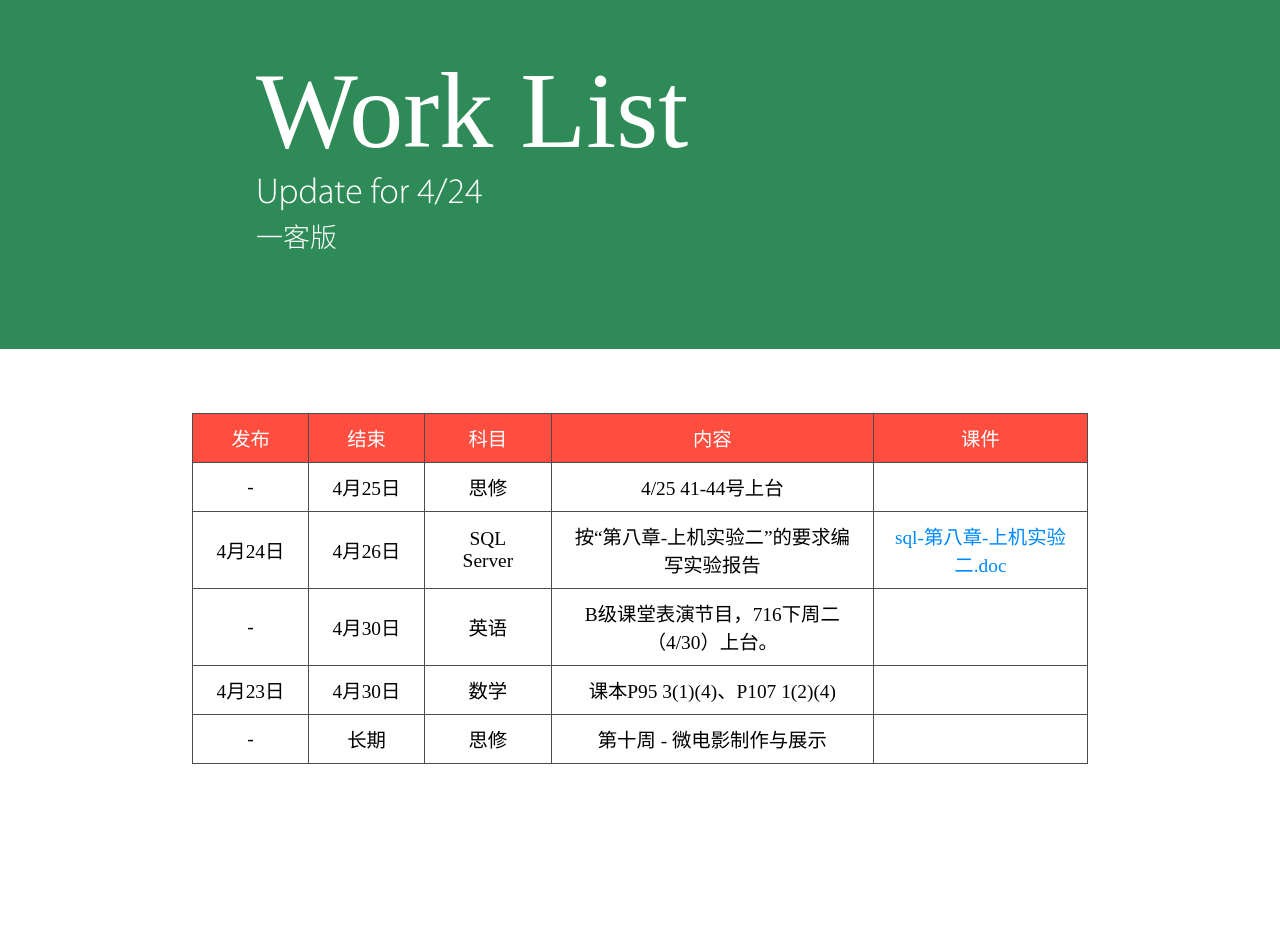
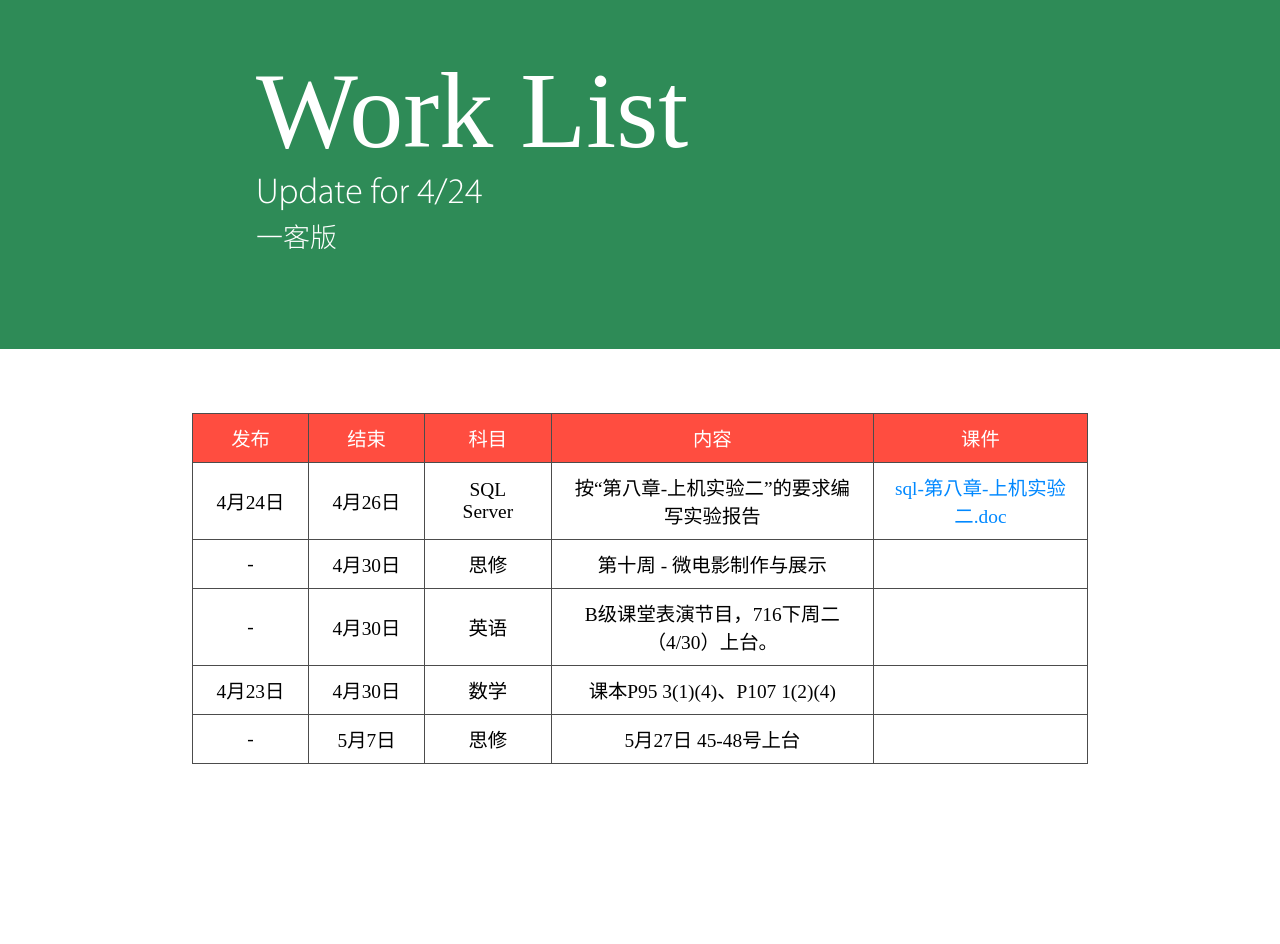
Before and after one commit to AMoLingran/Yeek, a PHP site: page /worklist in a window 1280 px wide. Shown: the part 41-985 px from the top of the page. Run offline with PHP 8.4, Linux system fonts and the light colour scheme.

Commit message:
UWL 0426

```diff
--- a/worklist/index.php
+++ b/worklist/index.php
@@ -11,9 +11,9 @@ $counter = 1;
 $list = [
 //    ['end' => '0422', 'start' => '0418', 'Subject' => 'php', 'info' => '编写发送电子邮件实验报告，并导出phpMyAdmin的test表', 'annex' => 'php-发送电子邮件实验报告.doc'],
     ['end' => '0430', 'start' => '-', 'Subject' => '英语', 'info' => 'B级课堂表演节目，716下周二（4/30）上台。', 'annex' => ''],
-    ['end' => '0425', 'start' => '-', 'Subject' => '思修', 'info' => '4/25 41-44号上台', 'annex' => ''],
+    ['end' => '0507', 'start' => '-', 'Subject' => '思修', 'info' => '5月27日 45-48号上台', 'annex' => ''],
     ['end' => '0430', 'start' => '0423', 'Subject' => '数学', 'info' => '课本P95 3(1)(4)、P107 1(2)(4)', 'annex' => ''],
-    ['end' => '长期', 'start' => '-', 'Subject' => '思修', 'info' => '第十周 - 微电影制作与展示', 'annex' => ''],
+    ['end' => '0430', 'start' => '-', 'Subject' => '思修', 'info' => '第十周 - 微电影制作与展示', 'annex' => ''],
     ['end' => '0426', 'start' => '0424', 'Subject' => 'SQL Server', 'info' => '按“第八章-上机实验二”的要求编写实验报告', 'annex' => 'sql-第八章-上机实验二.doc'],
 ];
 asort($list);
```
